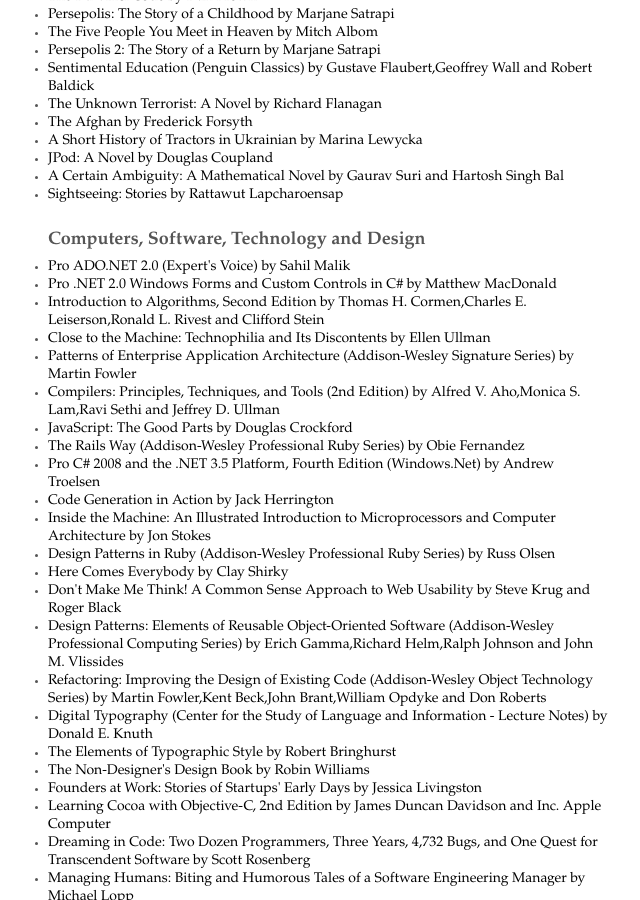
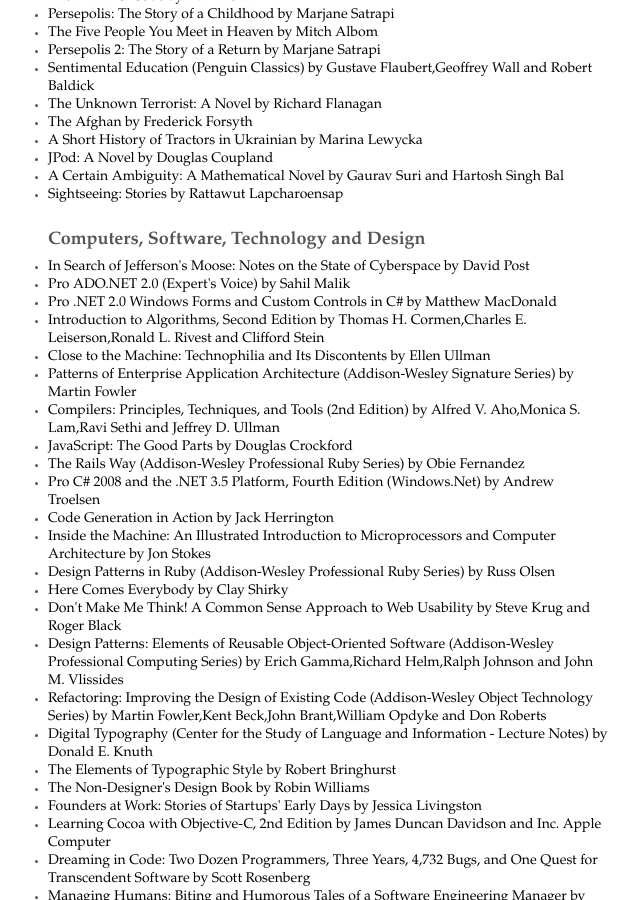
Before and after one commit to deepakjois/website, a Jekyll site: the page built from books/index.html, in a window 1280 px wide and 900 px high, scrolled down 2157 px. Shown: the whole window, without its empty margins (312-952 px from the left). Built offline with Jekyll 4.4.1, drawn with Linux system fonts in a browser that asks for light colours.

Commit message:
Added book.

```diff
--- a/_includes/books_read.html
+++ b/_includes/books_read.html
@@ -112,6 +112,7 @@
 <h3>Computers, Software, Technology and Design</h3>
 
 <ul id="non-fiction-tech">
+  <li class="in_2009"><a href="http://www.amazon.com/Search-Jeffersons-Moose-Cyberspace-Current/dp/0195342895">In Search of Jefferson's Moose: Notes on the State of Cyberspace by David Post</a>
   <li class="pre_2009"><a href="http://www.amazon.com/Pro-ADO-NET-2-0-Experts-Voice/dp/1590595122%3FSubscriptionId%3D1KWW0ZZBXM2H44SQVD02%26tag%3Dws%26linkCode%3Dxm2%26camp%3D2025%26creative%3D165953%26creativeASIN%3D1590595122">Pro ADO.NET 2.0 (Expert's Voice) by Sahil Malik</a></li>
   <li class="pre_2009"><a href="http://www.amazon.com/NET-Windows-Forms-Custom-Controls/dp/1590594398%3FSubscriptionId%3D1KWW0ZZBXM2H44SQVD02%26tag%3Dws%26linkCode%3Dxm2%26camp%3D2025%26creative%3D165953%26creativeASIN%3D1590594398">Pro .NET 2.0 Windows Forms and Custom Controls in C# by Matthew MacDonald</a></li>
   <li class="pre_2009"><a href="http://www.amazon.com/Introduction-Algorithms-Second-Thomas-Cormen/dp/0262531968%3FSubscriptionId%3D1KWW0ZZBXM2H44SQVD02%26tag%3Dws%26linkCode%3Dxm2%26camp%3D2025%26creative%3D165953%26creativeASIN%3D0262531968">Introduction to Algorithms, Second Edition by Thomas H. Cormen,Charles E. Leiserson,Ronald L. Rivest and Clifford Stein</a></li>
--- a/colophon/index.html
+++ b/colophon/index.html
@@ -44,6 +44,6 @@
 		 <h2>Browser Compatibility</h2>
 
 		 <p>This site is tested with and optimized for Firefox, Safari and Opera. I try
-     to make it readable in IE7. If you are using IE 6, don‘t even bother
+     to make it readable in IE7. If you are using IE 6, don’t even bother
      visiting this site.</p>
 </section>
```
